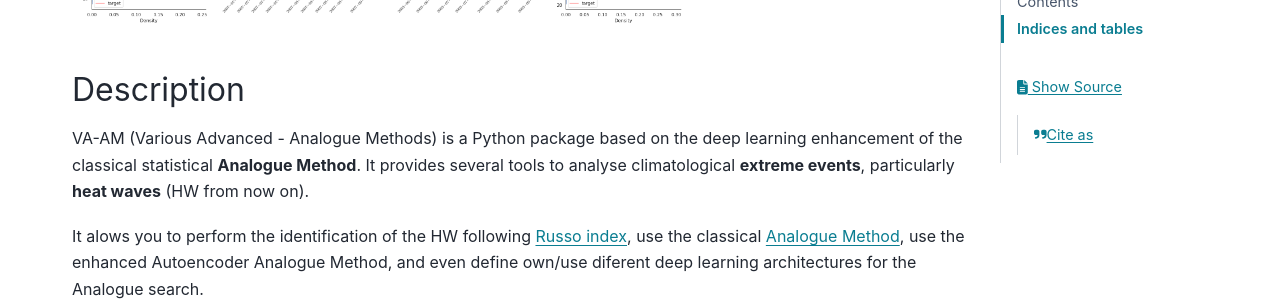
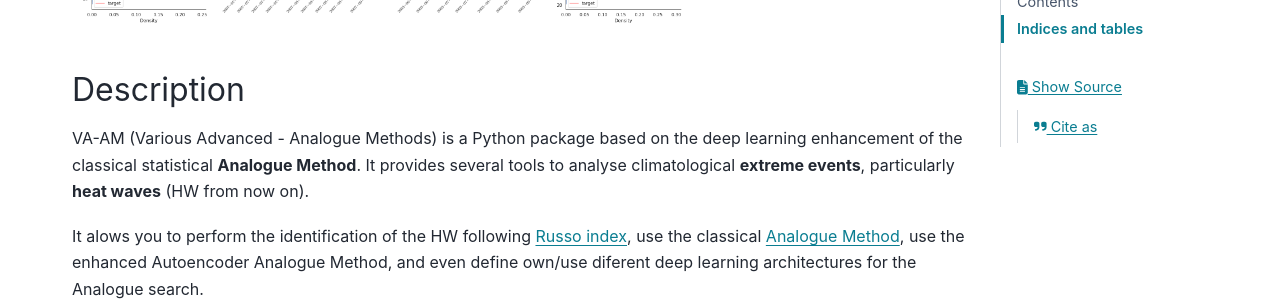
Before and after one commit to GheodeAI/va_am, a Sphinx documentation site: the page built from docs/index.rst, in a window 1280 px wide. Shown: the part 279-580 px from the top of the page. Built offline with Sphinx 7.4.7 and the PyData theme 0.15.4, drawn with Linux system fonts in a browser that asks for light colours.

Commit message:
fix: remove div tag

```diff
--- a/docs/_templates/custom-citation.html
+++ b/docs/_templates/custom-citation.html
@@ -1,4 +1,3 @@
-<div class="sidebar-secondary-item">
-  <a href="{{ pathto('citation') }}">
-    <i class="fa-solid fa-quote-right"></i>Cite as</a>
-</div>
+<a href="{{ pathto('citation') }}" class="sidebar-secondary-item sidebar-link">
+  <i class="fas fa-quote-right"></i> Cite as
+</a>
```
